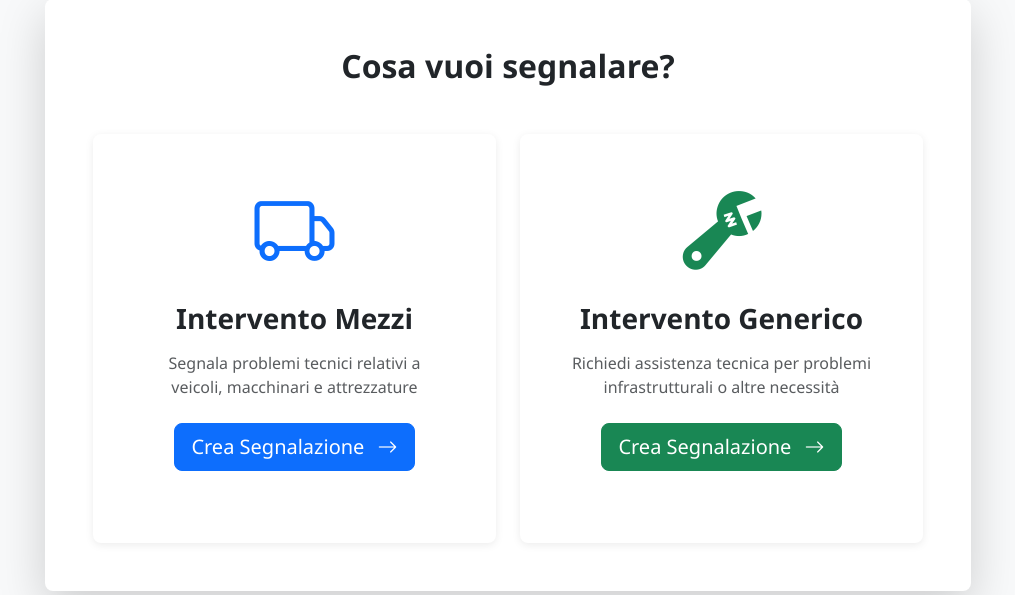
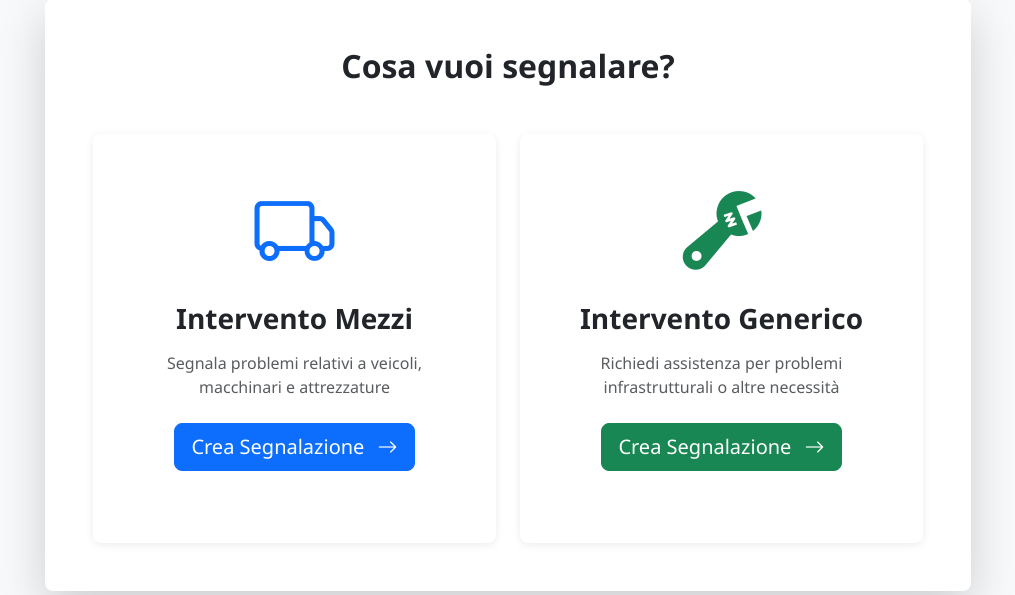
Before and after one commit to DenisTrokan/FIXIT, a Flask app: page / in a window 1280 px wide. Shown: the part 299-894 px from the top of the page, without its empty margins (132-1147 px from the left). Run offline with Flask 3, Linux system fonts and the light colour scheme.

Commit message:
Update text for generic intervention assistance in index.html

```diff
--- a/templates/index.html
+++ b/templates/index.html
@@ -27,7 +27,7 @@
                                     </div>
                                     <h3 class="card-title fw-bold mb-3">Intervento Mezzi</h3>
                                     <p class="card-text text-muted">
-                                        Segnala problemi tecnici relativi a veicoli, macchinari e attrezzature
+                                        Segnala problemi relativi a veicoli, macchinari e attrezzature
                                     </p>
                                     <div class="mt-4">
                                         <span class="btn btn-primary btn-lg">
@@ -49,7 +49,7 @@
                                     </div>
                                     <h3 class="card-title fw-bold mb-3">Intervento Generico</h3>
                                     <p class="card-text text-muted">
-                                        Richiedi assistenza tecnica per problemi infrastrutturali o altre necessità
+                                        Richiedi assistenza per problemi infrastrutturali o altre necessità
                                     </p>
                                     <div class="mt-4">
                                         <span class="btn btn-success btn-lg">
```
